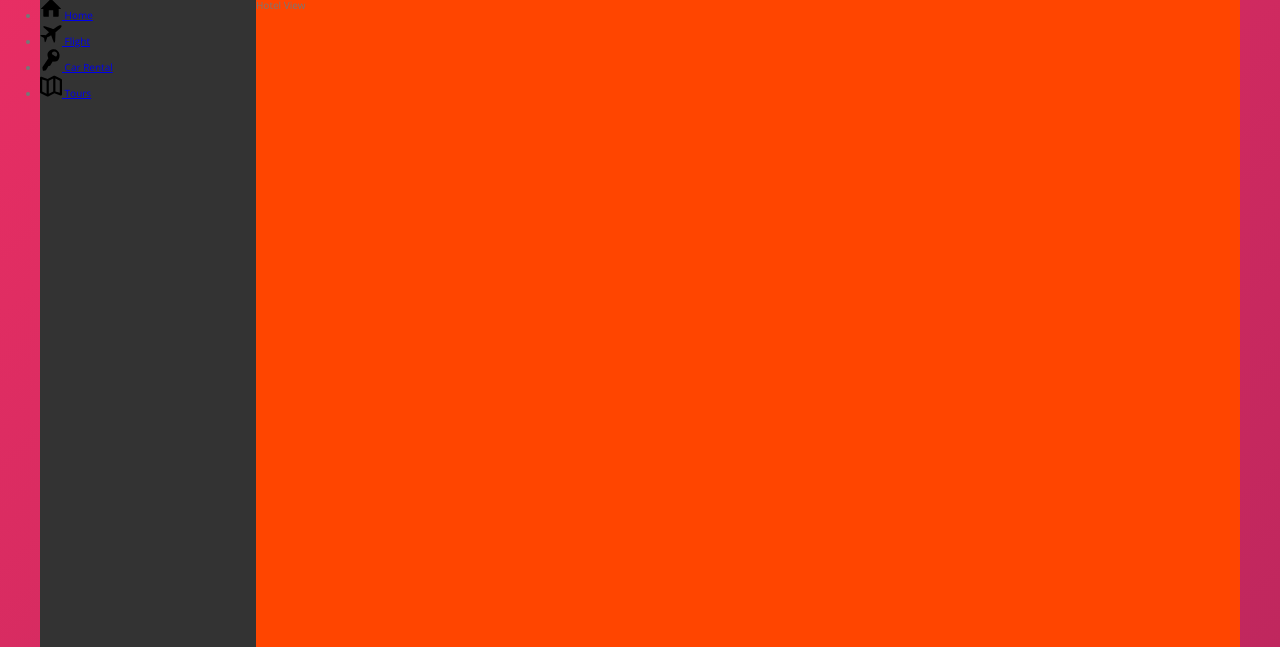
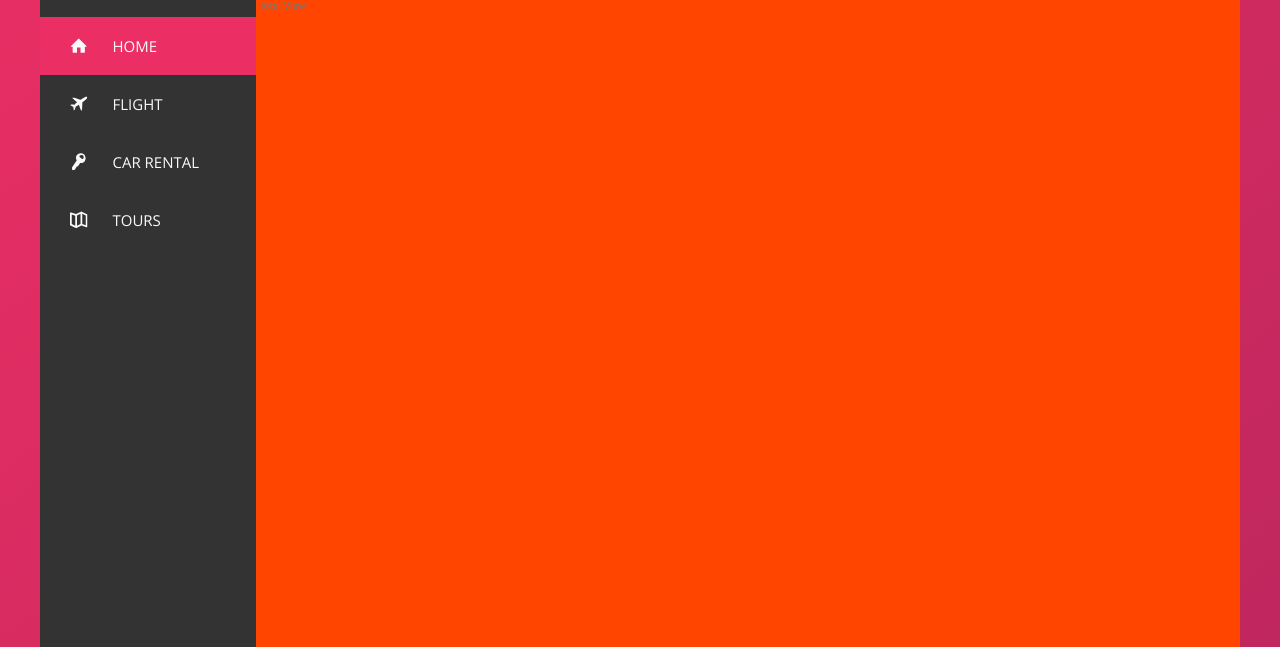
Before and after one commit to matheusfulldev/trillo-sass, a website: page index.html in a window 1280 px wide. Shown: the part 153-800 px from the top of the page. Drawn offline with nearby package versions, Linux system fonts and the light colour scheme.

Commit message:
building navigation 2/2

```diff
--- a/index.html
+++ b/index.html
@@ -50,30 +50,30 @@
 
                 <nav class="sidebar">
                     <ul class="sidebar-nav">
-                        <li class="sidebar-nav__item">
-                            <a href="#" class="sidebar-nav__link">
-                                <svg class="sidebar-nav__icon">
+                        <li class="sidebar__item sidebar__item--active">
+                            <a href="#" class="sidebar__link">
+                                <svg class="sidebar__icon">
                                     <use xlink:href="img/sprite.svg#icon-home"></use>
                                 </svg>
                                 <span>Home</span></a>
                         </li>
-                        <li class="sidebar-nav__item">
-                            <a href="#" class="sidebar-nav__link">
-                                <svg class="sidebar-nav__icon">
+                        <li class="sidebar__item">
+                            <a href="#" class="sidebar__link">
+                                <svg class="sidebar__icon">
                                     <use xlink:href="img/sprite.svg#icon-aircraft"></use>
                                 </svg>
                                 <span>Flight</span></a>
                         </li>
-                        <li class="sidebar-nav__item">
-                            <a href="#" class="sidebar-nav__link">
-                                <svg class="sidebar-nav__icon">
+                        <li class="sidebar__item">
+                            <a href="#" class="sidebar__link">
+                                <svg class="sidebar__icon">
                                     <use xlink:href="img/sprite.svg#icon-key"></use>
                                 </svg>
                                 <span>Car Rental</span></a>
                         </li>
-                        <li class="sidebar-nav__item">
-                            <a href="#" class="sidebar-nav__link">
-                                <svg class="sidebar-nav__icon">
+                        <li class="sidebar__item">
+                            <a href="#" class="sidebar__link">
+                                <svg class="sidebar__icon">
                                     <use xlink:href="img/sprite.svg#icon-map"></use>
                                 </svg>
                                 <span>Tours</span></a>
--- a/sass/_components.scss
+++ b/sass/_components.scss
@@ -133,20 +133,62 @@
     flex-direction: column;
     justify-content: space-between;
 
+
     &-nav {
+        margin-top: 2rem;
+        list-style: none;
+    }
+        &__item {
+            position: relative;
+            cursor: pointer;
+            padding: 1.7rem 3rem;
+        }
 
-        // &__item {
+        &__item::before {
+            content: "";
+            position: absolute;
+            top: 0;
+            left: 0;
+            width: 3px;
+            height: 100%;
+            background-color: var(--color-primary);
+            transform: scaleY(0);
+            transition: transform .2s,
+                        width .32s cubic-bezier(1,0,0,1) .24s;
 
-        // }
+        }
+
+        &__item:hover::before,
+        &__item--active::before {
+            transform: scaleY(1);
+            width: 100%;
+        }
+
+        &__item:active::before {
+            background-color: var(--color-primary-light);
+        }
+
+        &__link:link,
+        &__link:visited {
+            position: relative;
+            z-index: 5;
+            font-size: 1.5rem;
+            text-transform: uppercase;
+            color: var(--grey-light-1);
+            text-decoration: none;
+
+            display: flex;
+            align-items: center;
+        }
 
         &__icon {
-            height: 2.2rem;
-            width: 2.2rem;
+            height: 1.75rem;
+            width: 1.75rem;
+            margin-right: 2.5rem;
+            fill: currentColor;
         }
+}
 
-    }
-
-}
 
 ////////////////////////////////////////
 // LEGAL TEXT
```
Also changed, not shown: css/style.css.
